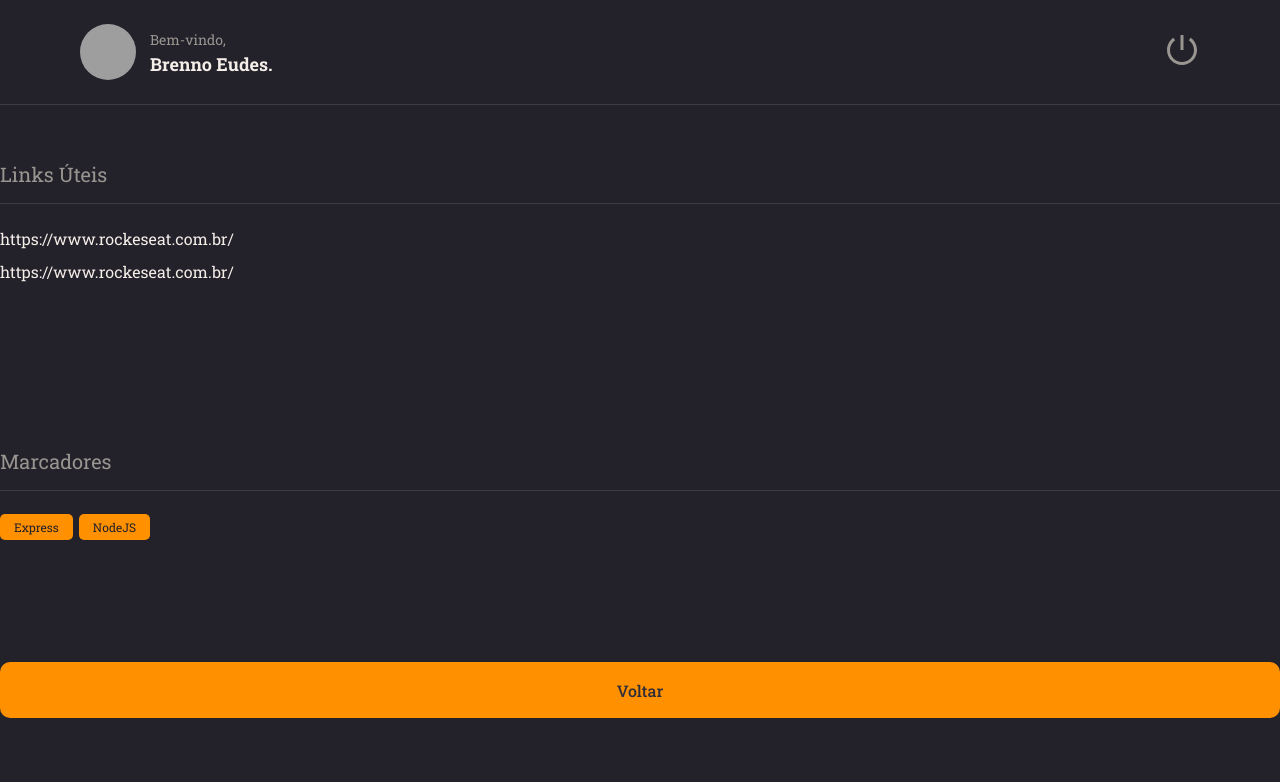
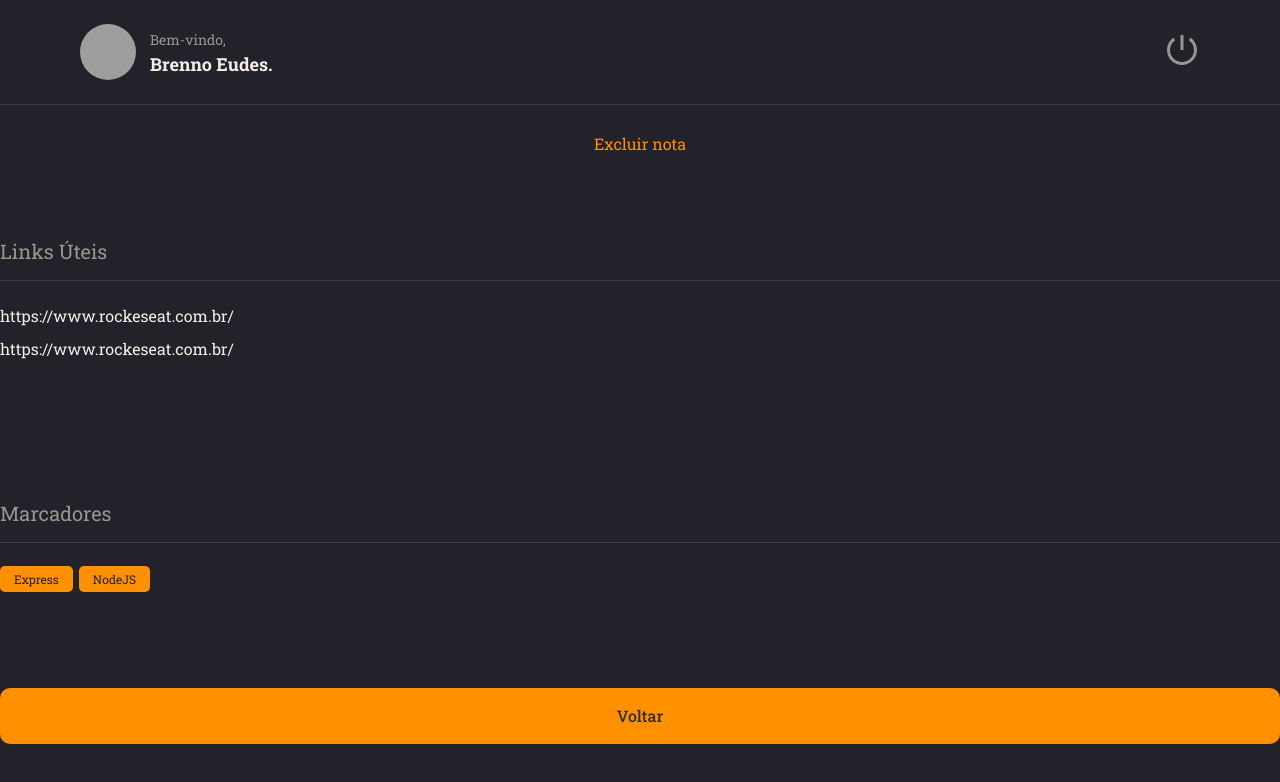
Before and after one commit to brennoEudes/rocketNotes, a React (Vite) app in the folder RocketNotes/: page / in a window 1280 px wide. Shown: the top 782 px of the page. Built offline with nearby package versions, Linux system fonts and the light colour scheme; grey boxes are pictures that could not be loaded.

Commit message:
ButtonText component

```diff
--- /dev/null
+++ b/RocketNotes/src/components/ButtonText/index.jsx
@@ -0,0 +1,9 @@
+import { Container } from "./styles";
+
+export function ButtonText({ title, ...rest }) {
+  return (
+    <Container type="button" {...rest}>
+      {title}
+    </Container>
+  );
+}
--- /dev/null
+++ b/RocketNotes/src/components/ButtonText/styles.js
@@ -0,0 +1,9 @@
+import styled from "styled-components";
+
+export const Container = styled.button`
+  background: none;
+  color: ${({ theme }) => theme.COLORS.ORANGE};
+
+  border: none;
+  font-size: 16px;
+`;
--- a/RocketNotes/src/pages/Details/index.jsx
+++ b/RocketNotes/src/pages/Details/index.jsx
@@ -4,11 +4,14 @@
 import { Button } from "../../components/Button";
 import { Section } from "../../components/Section";
 import { Tag } from "../../components/Tag";
+import { ButtonText } from "../../components/ButtonText";
+
 
 export function Details() {
   return (
     <Container>
       <Header />
+      <ButtonText title="Excluir nota"/>
       <Section title="Links Úteis">
         {/* O children não é passado como prop. comum, mas captura tudo q está dentro (abaixo): */}
         <Links>
```
